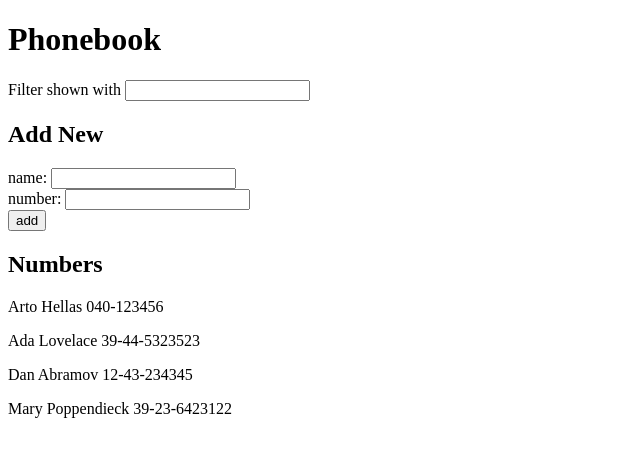
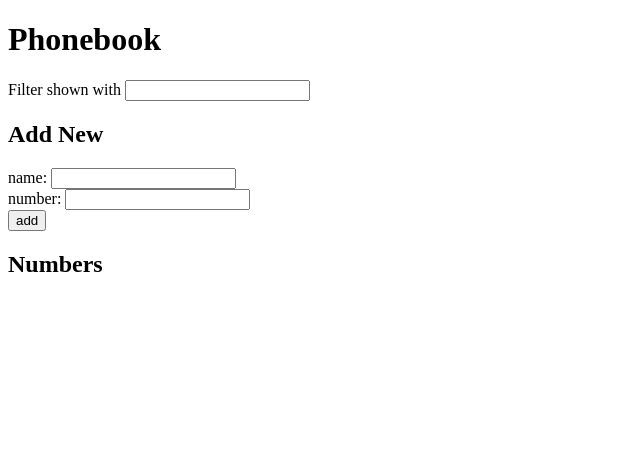
Before and after one commit to tooeasyturan/fullstackopen-phonebook, a React (Create React App) app: page / in a window 1280 px wide. Shown: the top 456 px of the page, without its empty margins (0-640 px from the left). Built offline with nearby package versions, Linux system fonts and the light colour scheme.

Commit message:
Remove commented out code

```diff
--- a/src/App.js
+++ b/src/App.js
@@ -3,15 +3,8 @@ import PersonForm from './components/PersonForm';
 import Filter from './components/Filter'
 import Persons from './components/Persons'
 
-
-
 const App = () => {
-  const [persons, setPersons] = useState([
-    { name: 'Arto Hellas', number: '040-123456' },
-    { name: 'Ada Lovelace', number: '39-44-5323523' },
-    { name: 'Dan Abramov', number: '12-43-234345' },
-    { name: 'Mary Poppendieck', number: '39-23-6423122' }
-  ])
+  const [persons, setPersons] = useState([])
   const [newName, setNewName] = useState('')
   const [newNumber, setNewNumber] = useState('')
   const [filtered, setFiltered] = useState('')
@@ -31,26 +24,6 @@ const App = () => {
     setFiltered(event.target.value)
   }
 
-  // const showFiltered = persons.filter(person => {
-  //   return person.name.toUpperCase().includes(filtered.toUpperCase())
-  // })
-
-  //console.log(filtered)
-
-
-  // const personsName = () => {
-  //   return (
-  //     persons.map(person => <p key={person.id}>{person.name} {person.number}</p>)
-  //   )
-  // }
-
-
-  // const filteredName = () => {
-  //   return (
-  //     showFiltered.map(filteredName => <p>{filteredName.name} {filteredName.number}</p>)
-  //   )
-  // }
-
   return (
     <div>
       <h1>Phonebook</h1>
--- a/src/components/Filter.js
+++ b/src/components/Filter.js
@@ -9,7 +9,3 @@ const Filter = ({ filtered, handleFilter }) => {
 }
 
 export default Filter
-
-// const filtered = () => persons.filter(person => {
-//   return person.name.toUpperCase().includes(filtered.toUpperCase())
-// })
--- a/src/components/Persons.js
+++ b/src/components/Persons.js
@@ -1,12 +1,11 @@
 import React from 'react'
-
-
-
 
 const Persons = ({ persons, filtered }) => {
   const showFiltered = persons.filter(person => {
     return person.name.toUpperCase().includes(filtered.toUpperCase())
   })
+
+  console.log(showFiltered)
 
   const filteredName = () => {
     return (
```
